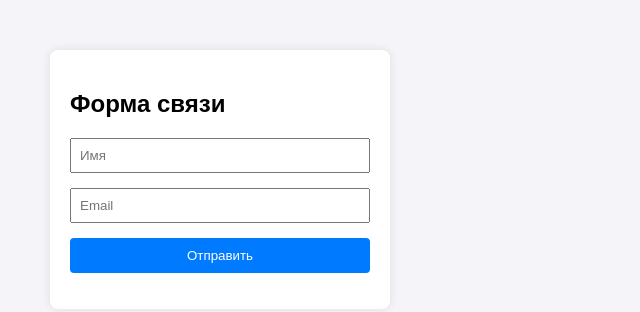
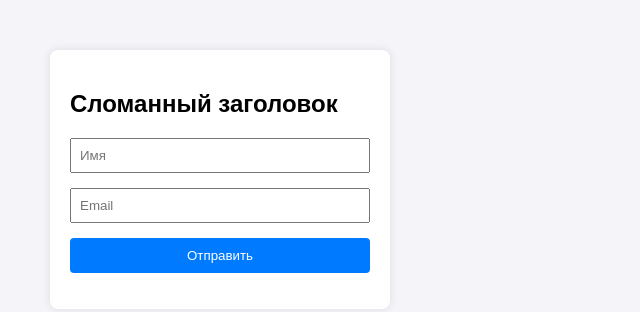
Before and after one commit to G0G0SHA/TESTIM, a plain HTML site: page index.html in a window 1280 px wide. Shown: the whole page, without its empty margins (0-640 px from the left). Drawn offline with Linux system fonts and the light colour scheme.

Commit message:
Fix header text in index.html

```diff
--- a/index.html
+++ b/index.html
@@ -16,7 +16,7 @@
 <body>
 
     <div class="form-container">
-        <h2 id="header">Форма связи</h2>
+        <h2 id="header">Сломанный заголовок</h2>
         <form id="feedback-form" onsubmit="event.preventDefault(); document.getElementById('message').innerText = 'Успешно отправлено!';">
             <input type="text" id="name" placeholder="Имя" required>
             <input type="email" id="email" placeholder="Email" required>
```
